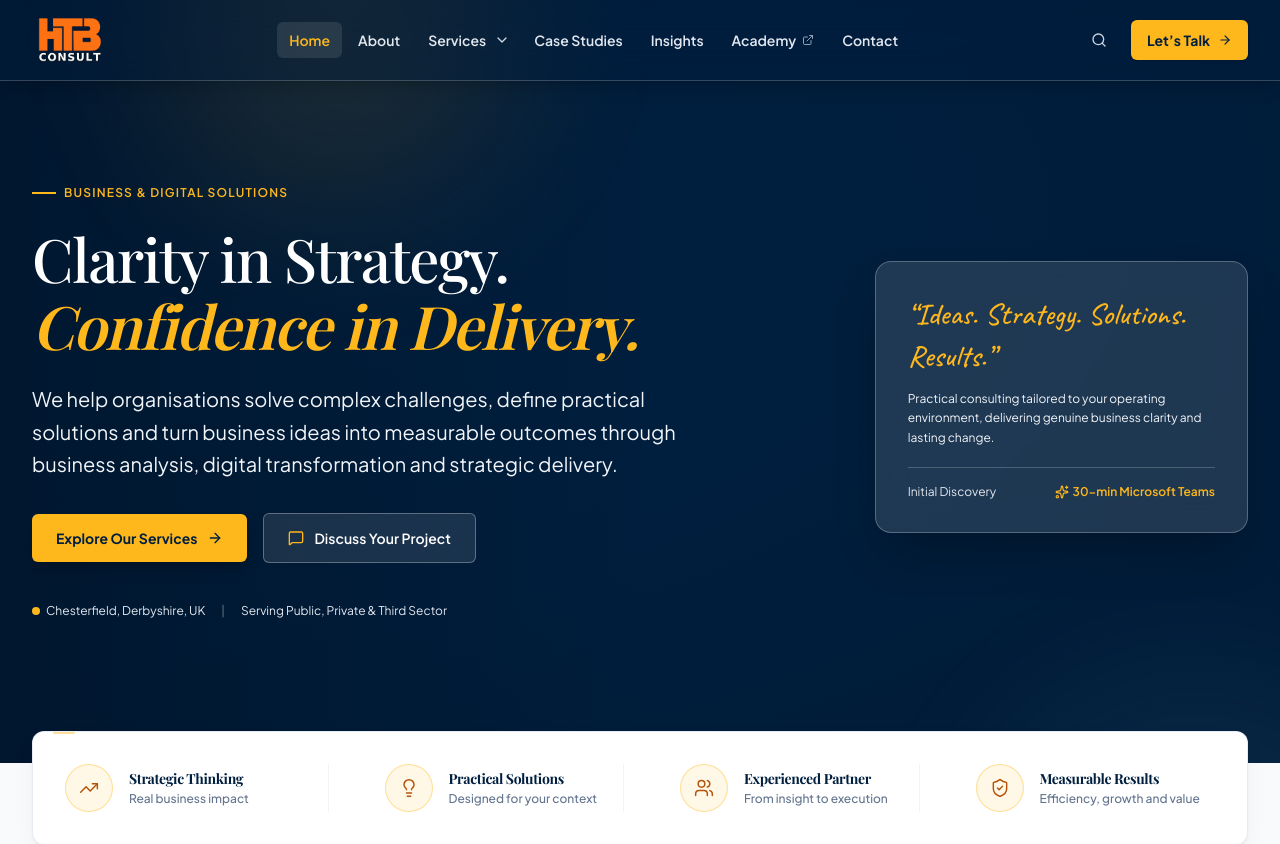
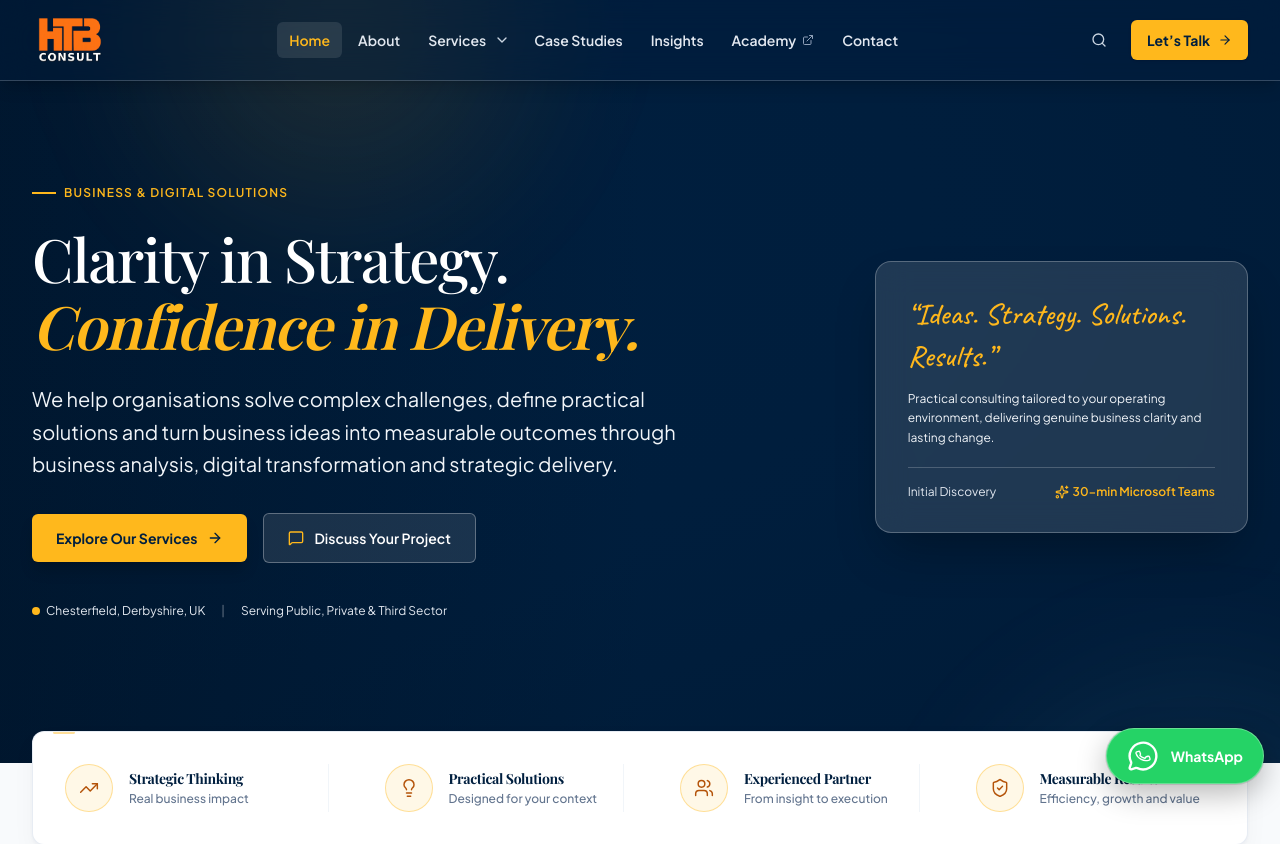
Before and after one commit to HTBCONSULTS/HTB_CONSULTS_MAIN, a React (Vite) app: page / in a window 1280 px wide. Shown: the top 844 px of the page. Built offline with nearby package versions, Linux system fonts and the light colour scheme; a web font is replaced by a local one.

Commit message:
contact: add floating WhatsApp chat button

```diff
--- a/src/App.tsx
+++ b/src/App.tsx
@@ -2,6 +2,7 @@ import React, { useEffect, useState } from 'react';
 import { BrowserRouter, Route, Routes, useLocation, useNavigate } from 'react-router-dom';
 import { Header } from './components/Header';
 import { Footer } from './components/Footer';
+import { WhatsAppButton } from './components/WhatsAppButton';
 import { CaseStudyModal } from './components/CaseStudyModal';
 import { SearchModal } from './components/SearchModal';
 import { PolicyModal } from './components/PolicyModal';
@@ -169,6 +170,7 @@ const SiteApp: React.FC = () => {
       </main>
 
       <Footer onOpenPolicy={setActivePolicy} />
+      <WhatsAppButton />
 
       <CaseStudyModal
         caseStudy={selectedCaseStudy}
--- /dev/null
+++ b/src/components/WhatsAppButton.tsx
@@ -0,0 +1,25 @@
+import React from 'react';
+import { MessageCircle, Phone } from 'lucide-react';
+import { SITE_METADATA } from '../config/siteData';
+
+export const WhatsAppButton: React.FC = () => (
+  <a
+    href={SITE_METADATA.whatsappUrl}
+    target="_blank"
+    rel="noopener noreferrer"
+    aria-label={`Chat with HTB Consult on WhatsApp at ${SITE_METADATA.phone}`}
+    title="Chat with HTB Consult on WhatsApp"
+    className="focus-visible-brand group fixed z-40 inline-flex h-14 w-14 items-center justify-center gap-3 rounded-full border border-white/30 bg-[#25D366] text-white shadow-[0_10px_30px_rgba(0,0,0,0.28)] ring-1 ring-black/10 transition duration-200 hover:-translate-y-1 hover:bg-[#20C45D] hover:shadow-[0_14px_34px_rgba(0,0,0,0.32)] active:translate-y-0 sm:w-auto sm:justify-start sm:px-5"
+    style={{
+      right: 'max(1rem, env(safe-area-inset-right))',
+      bottom: 'max(1rem, env(safe-area-inset-bottom))',
+    }}
+  >
+    <span className="relative flex h-8 w-8 shrink-0 items-center justify-center" aria-hidden="true">
+      <MessageCircle className="h-8 w-8" strokeWidth={1.8} />
+      <Phone className="absolute left-1/2 top-1/2 h-3.5 w-3.5 -translate-x-1/2 -translate-y-1/2 -rotate-[18deg]" strokeWidth={2.4} />
+    </span>
+    <span className="hidden whitespace-nowrap text-sm font-bold sm:inline">WhatsApp</span>
+    <span className="sr-only">Opens a new tab to start a WhatsApp chat.</span>
+  </a>
+);
```
